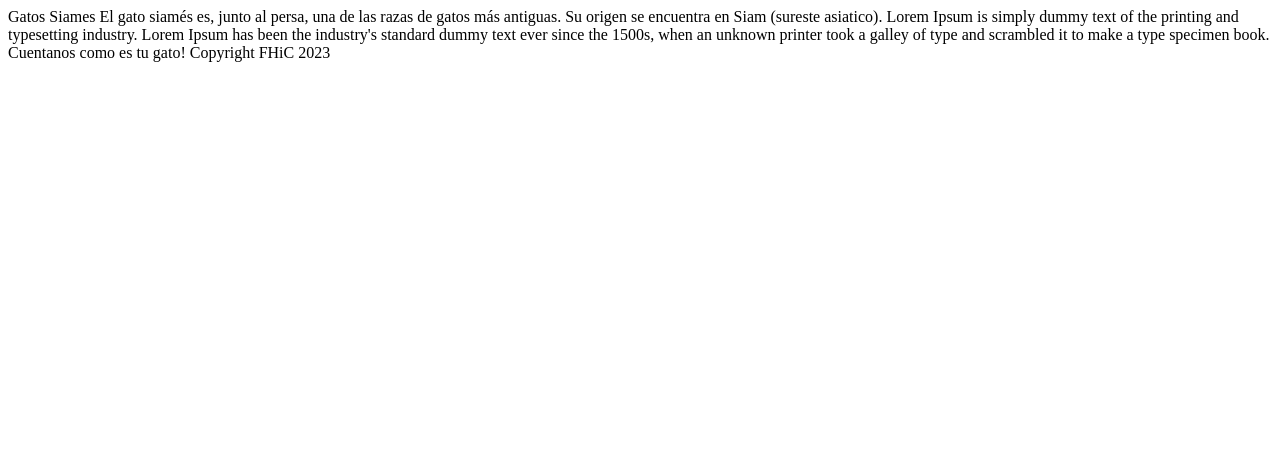
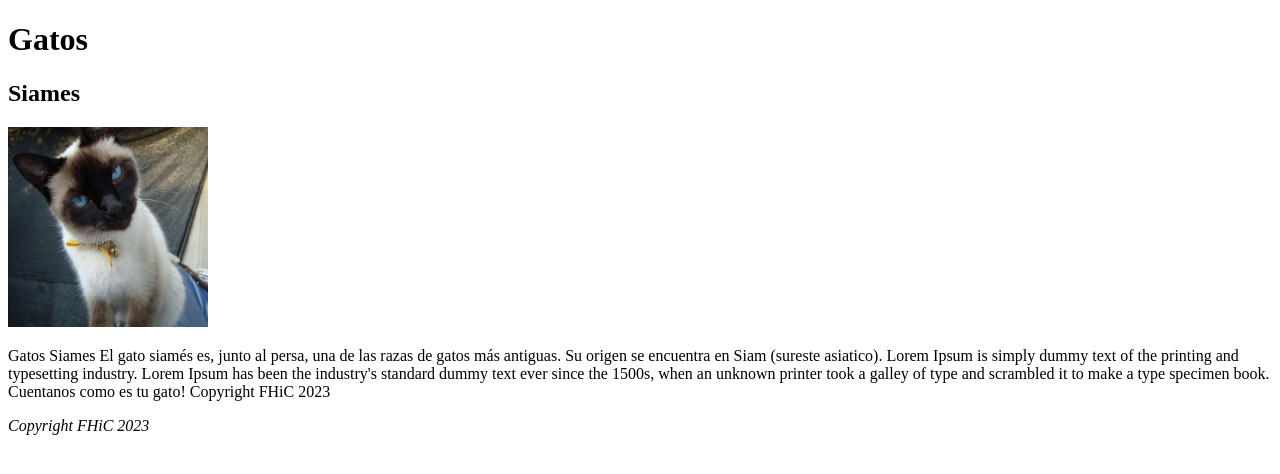
Before and after one commit to PracticasFHiC22-23/html-exercici-1-af9, a plain HTML site: page index.html in a window 1280 px wide. Drawn offline with Linux system fonts and the light colour scheme.

Commit message:
exercici 1 implemented

```diff
--- a/index.html
+++ b/index.html
@@ -1,12 +1,20 @@
 <!DOCTYPE html>
 <html>
-  <head> </head>
+  <head>
+  </head>
   <body>
+    <h1>Gatos</h1>
+    <h2>Siames</h1>
+    <img src="./imagenes/Gato.JPG" alt="Gato" width="200" height="200">
+    <p>
       Gatos Siames El gato siamés es, junto al persa, una de las razas de gatos
       más antiguas. Su origen se encuentra en Siam (sureste asiatico). Lorem Ipsum
       is simply dummy text of the printing and typesetting industry. Lorem Ipsum
       has been the industry's standard dummy text ever since the 1500s, when an
       unknown printer took a galley of type and scrambled it to make a type
       specimen book. Cuentanos como es tu gato! Copyright FHiC 2023
+    </p>
+      <i>Copyright FHiC 2023</i>
+    <p>
   </body>
 </html>
```
Lines whose indentation alone changed are shown as unchanged.
